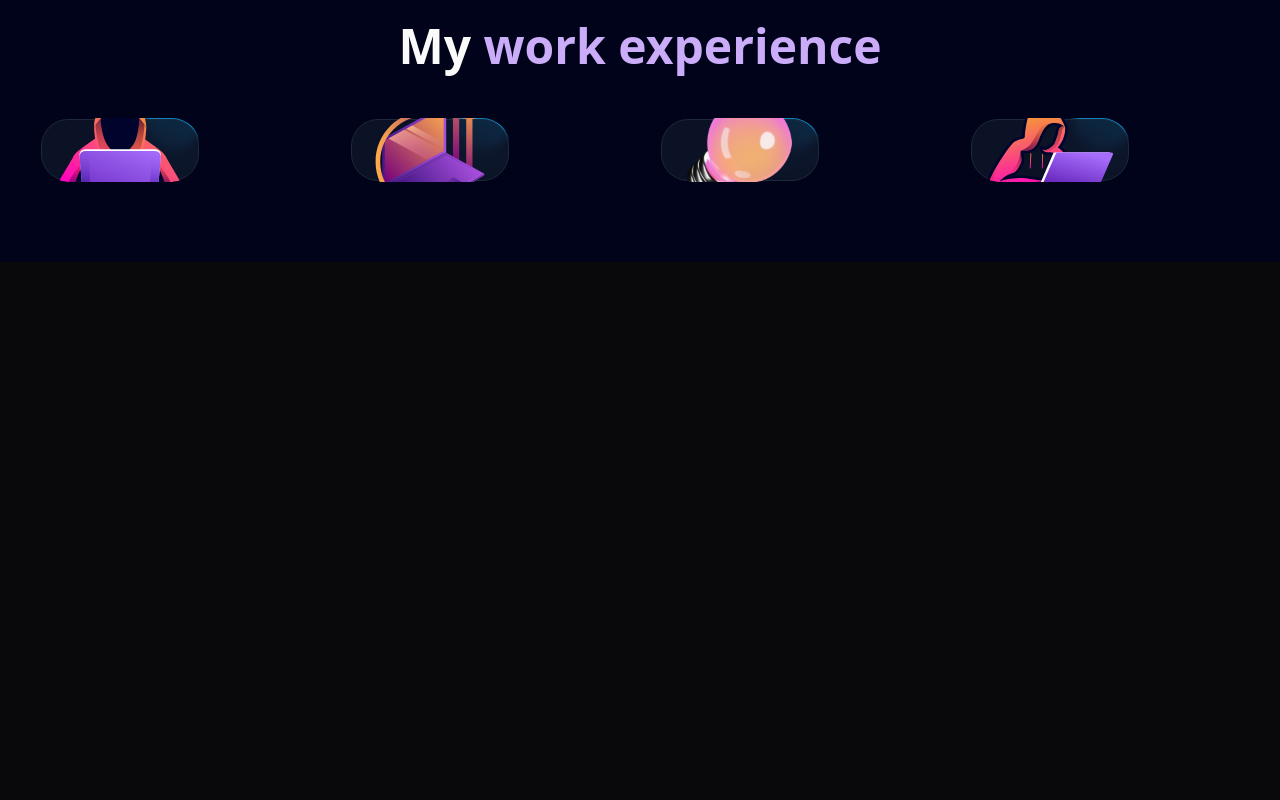
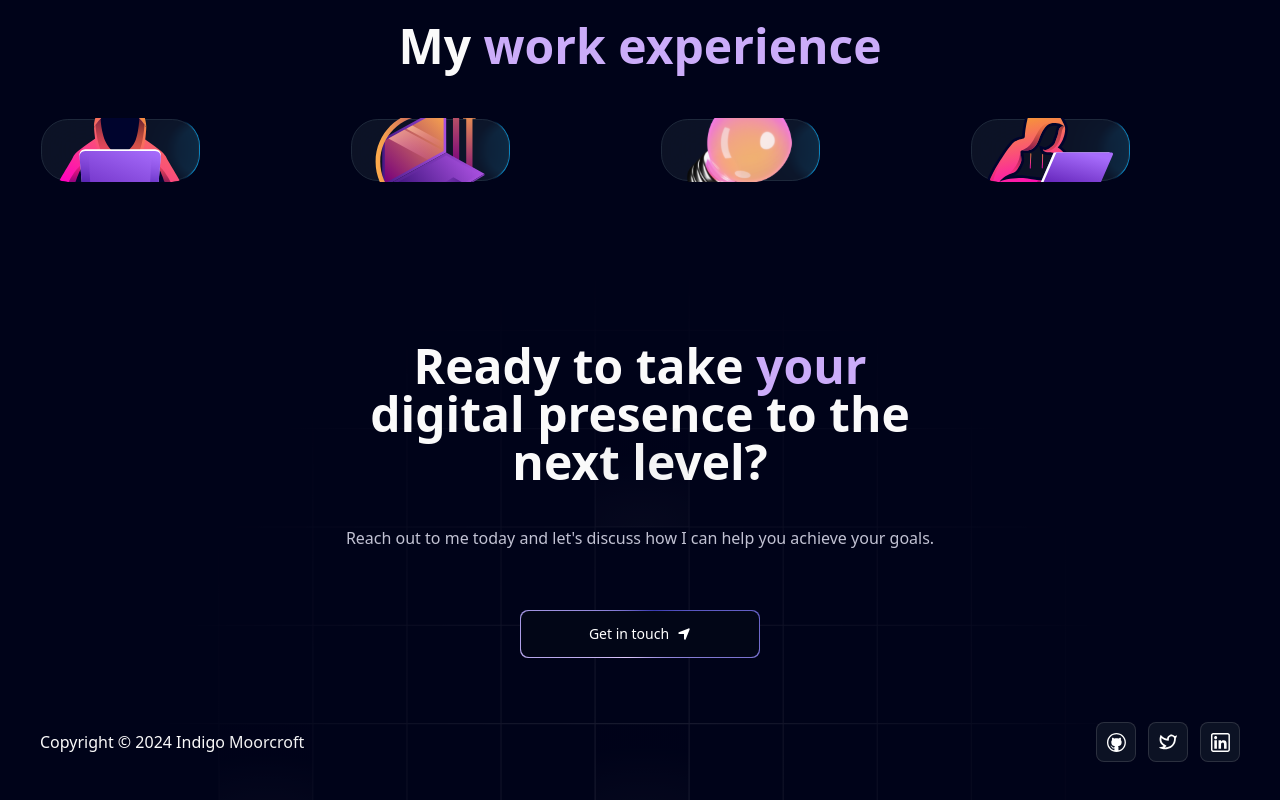
Before and after one commit to indymoorcroft/im-portfolio, a Next.js app: page / in a window 1280 px wide. Shown: the part 4538-5338 px from the top of the page. Before the commit the page ends 4800 px from the top, so only its background shows below. Built offline with nearby package versions, Linux system fonts and the light colour scheme.

Commit message:
footer added

```diff
--- a/app/page.tsx
+++ b/app/page.tsx
@@ -1,5 +1,6 @@
 import Clients from "@/components/Clients";
 import Experience from "@/components/Experience";
+import Footer from "@/components/Footer";
 import Hero from "@/components/Hero";
 import RecentProjects from "@/components/RecentProjects";
 import { FloatingNav } from "@/components/ui/FloatingNav";
@@ -14,6 +15,7 @@ export default function Home() {
         <RecentProjects />
         <Clients />
         <Experience />
+        <Footer />
       </div>
     </main>
   );
--- /dev/null
+++ b/components/Footer.tsx
@@ -0,0 +1,54 @@
+import React from "react";
+import MagicButton from "./ui/MagicButton";
+import { FaLocationArrow } from "react-icons/fa6";
+import { socialMedia } from "@/data";
+
+const Footer = () => {
+  return (
+    <footer className="w-full pt-20 pb-10" id="contact">
+      <div className="w-full absolute left-0 -bottom-72 min-h-96">
+        <img
+          src="/footer-grid.svg"
+          alt="grid"
+          className="w-full h-full opacity-50"
+        />
+      </div>
+
+      <div className="flex flex-col items-center">
+        <h1 className="heading lg:max-w-[45vw]">
+          Ready to take <span className="text-purple">your</span> digital
+          presence to the next level?
+        </h1>
+        <p className="text-white-200 md:mt-10 my-5 text-center">
+          Reach out to me today and let's discuss how I can help you achieve
+          your goals.
+        </p>
+        <a href="mailto:indigo.moorcroft@gmail.com">
+          <MagicButton
+            title="Get in touch"
+            icon={<FaLocationArrow />}
+            position="right"
+          />
+        </a>
+      </div>
+      <div className="flex mt-16 md:flex-row flex-col justify-between items-center">
+        <p className="md:text-base text-sm md:font-normal font-light">
+          Copyright © 2024 Indigo Moorcroft
+        </p>
+
+        <div className="flex items-center md:gap-3 gap-6">
+          {socialMedia.map((profile) => (
+            <div
+              key={profile.id}
+              className="w-10 h-10 cursor-pointer flex justify-center items-center backdrop-filter backdrop-blur-lg saturate-180 bg-opacity-75 bg-black-200 rounded-lg border border-black-300"
+            >
+              <img src={profile.img} alt={profile.img} width={20} height={20} />
+            </div>
+          ))}
+        </div>
+      </div>
+    </footer>
+  );
+};
+
+export default Footer;
--- a/components/ui/3D-pin.tsx
+++ b/components/ui/3D-pin.tsx
@@ -70,17 +70,13 @@ export const PinPerspective = ({
     <motion.div className="pointer-events-none  w-full h-80 flex items-center justify-center opacity-0 group-hover/pin:opacity-100 z-[60] transition duration-500">
       <div className=" w-full h-full -mt-7 flex-none  inset-0">
         <div className="absolute top-0 inset-x-0  flex justify-center">
-          <a
-            href={href}
-            target={"_blank"}
-            className="relative flex space-x-2 items-center z-10 rounded-full bg-zinc-950 py-0.5 px-4 ring-1 ring-white/10 "
-          >
+          <div className="relative flex space-x-2 items-center z-10 rounded-full bg-zinc-950 py-0.5 px-4 ring-1 ring-white/10 ">
             <span className="relative z-20 text-white text-xs font-bold inline-block py-0.5">
               {title}
             </span>
 
             <span className="absolute -bottom-0 left-[1.125rem] h-px w-[calc(100%-2.25rem)] bg-gradient-to-r from-emerald-400/0 via-emerald-400/90 to-emerald-400/0 transition-opacity duration-500 group-hover/btn:opacity-40"></span>
-          </a>
+          </div>
         </div>
 
         <div
```
